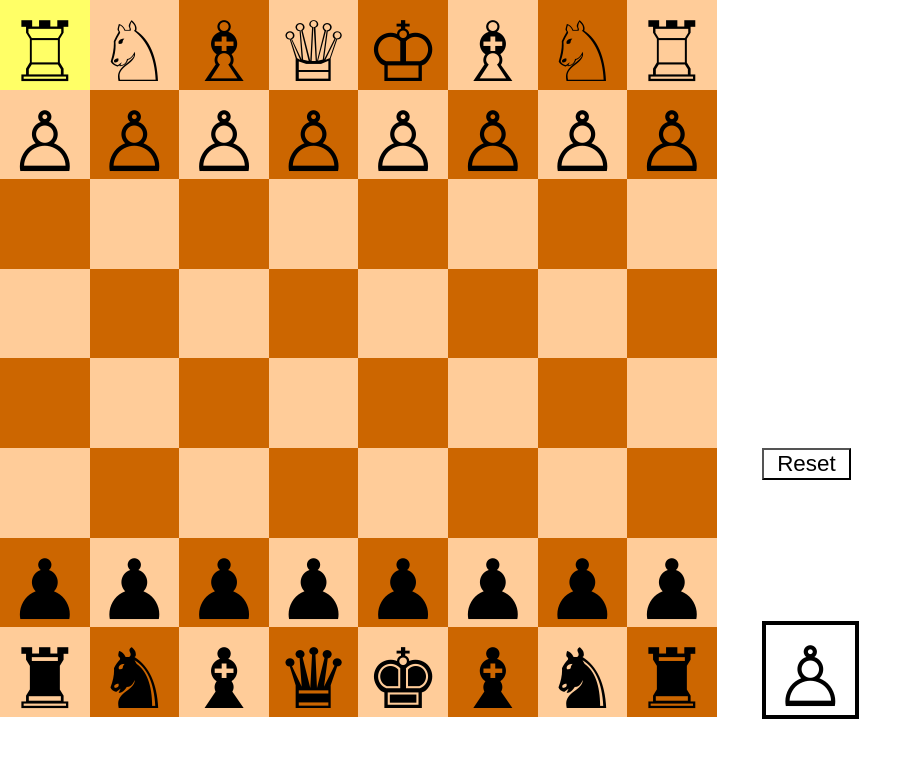
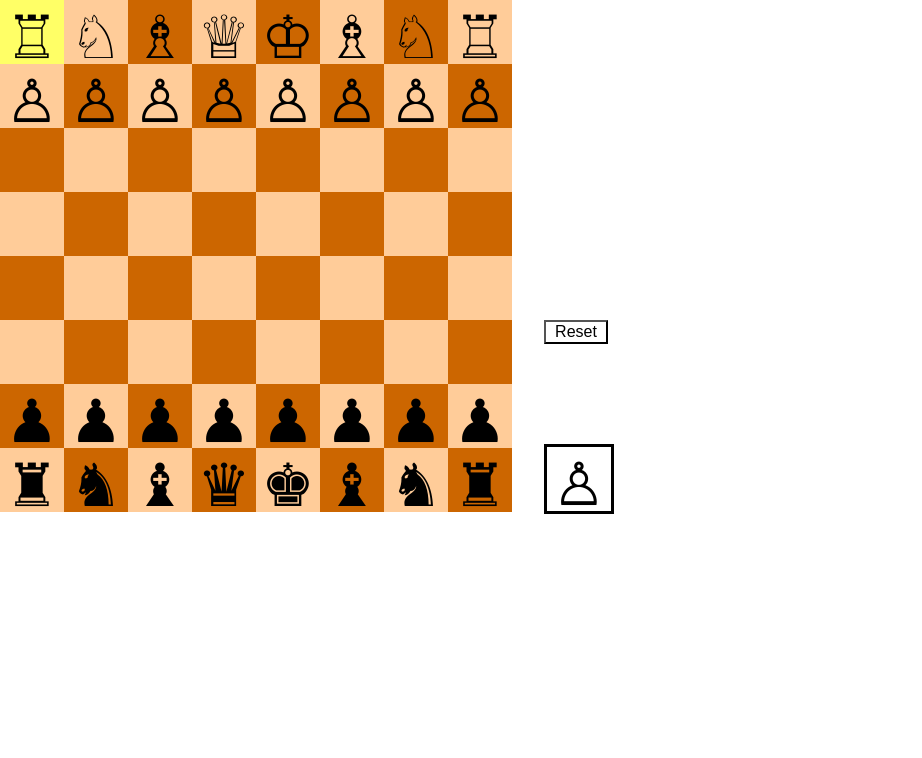
Before and after one commit to pmcgoort/Chess, a React (Create React App) app: page / in a window 1280 px wide. Shown: the top 758 px of the page, without its empty margins (0-922 px from the left). Built offline with nearby package versions, Linux system fonts and the light colour scheme.

Commit message:
Minor changes
Added return to keep check message until the end of next turn
Changed size of board

```diff
--- a/src/App.min.css
+++ b/src/App.min.css
@@ -1 +1 @@
-.blackSquare{background-color:#cc6600}.whiteSquare{background-color:#ffcc99}.clickedSquare{background-color:green}.square{height:7vw;width:7vw;display:inline-block}.square:hover{background-color:#ffff66}.newRow{height:7vw}.piece{text-align:center;font-size:6.51vw}.hide{display:none}#pawnChange{position:absolute;left:59.5vw;top:3.5vw;font-size:1.75vw}.pawnChangeButton{display:block;font-size:1.75vw;width:7vw;background-color:white}.pawnChangeButton:hover{background-color:black;color:white}#reset{position:absolute;left:59.5vw;top:35vw;background-color:white;width:7vw;font-size:1.75vw}#reset:hover{background-color:black;color:white}#turn{position:absolute;left:59.5vw;top:42vw;font-size:6.51vw;border-style:solid;border-width:.35vw;width:7vw;height:7vw;text-align:center}
+.blackSquare{background-color:#cc6600}.whiteSquare{background-color:#ffcc99}.clickedSquare{background-color:green}.square{height:8vh;width:8vh;display:inline-block}.square:hover{background-color:#ffff66}.newRow{height:8vh}.piece{text-align:center;font-size:7.44vh}.hide{display:none}#pawnChange{position:absolute;left:68vh;top:4vh;font-size:2vh}.pawnChangeButton{display:block;font-size:2vh;width:8vh;background-color:white}.pawnChangeButton:hover{background-color:black;color:white}#reset{position:absolute;left:68vh;top:40vh;background-color:white;width:8vh;font-size:2vh}#reset:hover{background-color:black;color:white}#turn{position:absolute;left:68vh;top:48vh;font-size:7.44vh;border-style:solid;border-width:.4vh;width:8vh;height:8vh;text-align:center}
--- a/src/App.scss
+++ b/src/App.scss
@@ -1,4 +1,4 @@
-$size: 7vw;
+$size: 8vh;
 
 .blackSquare{
   background-color: #cc6600;
--- a/src/Main.js
+++ b/src/Main.js
@@ -85,6 +85,7 @@ class Main extends Component {
       this.setState({
         clicked: [false, 8, 8, 8, 8]
       })
+      return
     }
     var message = ''
     if(check(board, this.state.turn)){
```
